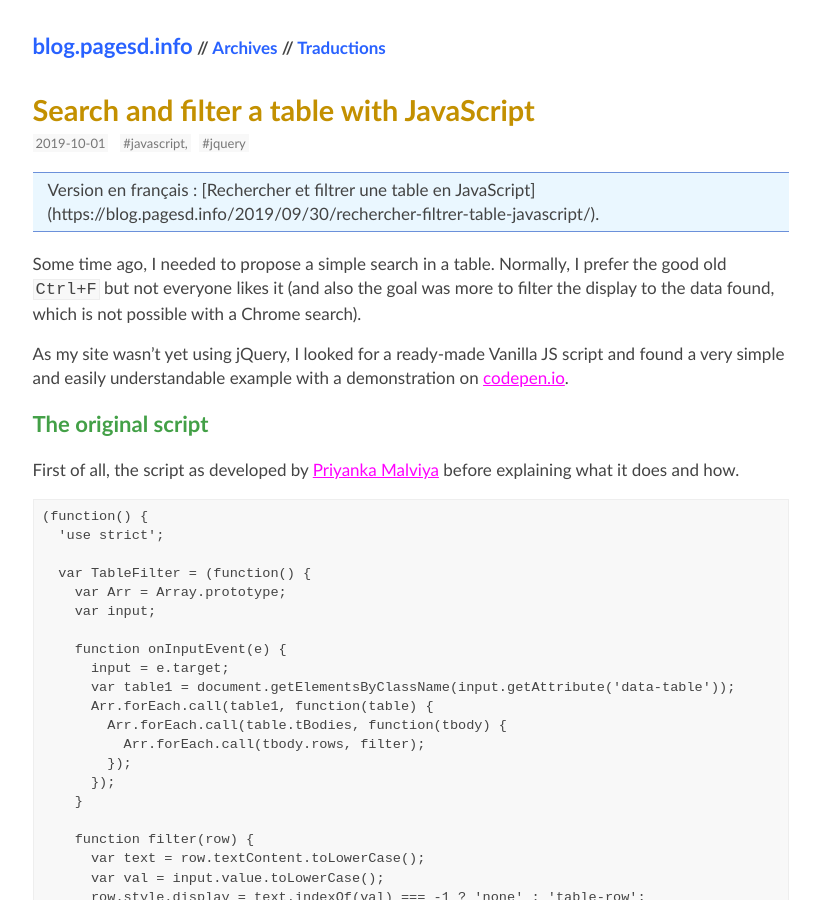
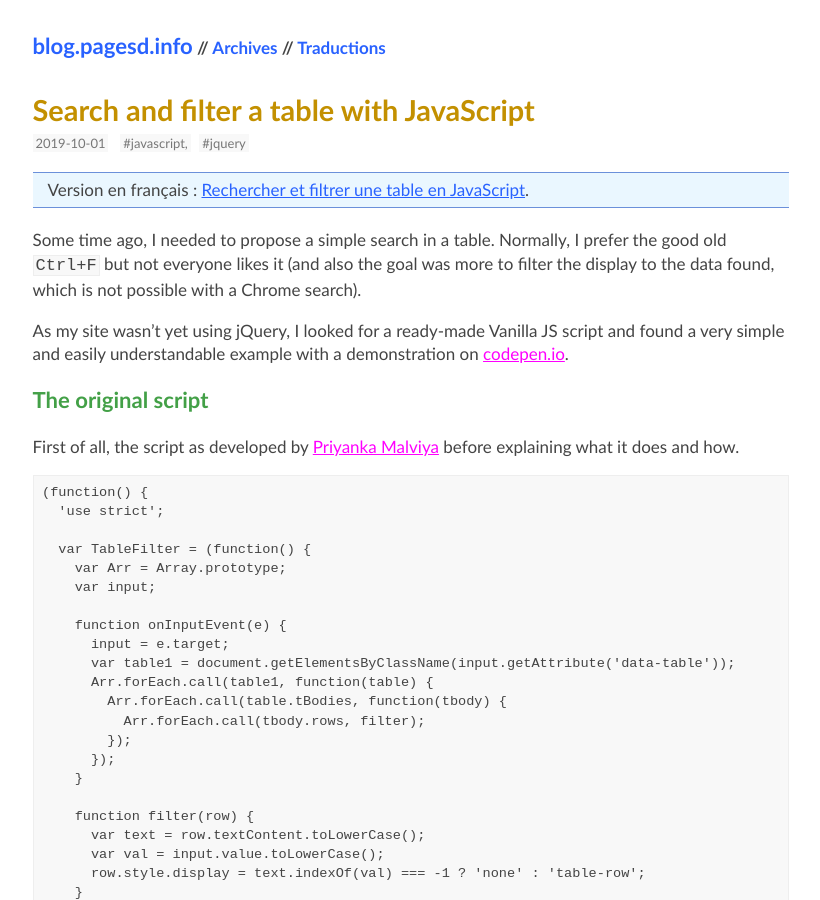
Before and after one commit to michelc/blog2, a Jekyll site: the page built from index.md, in a window 1280 px wide and 900 px high. Shown: the whole window, without its empty margins (10-830 px from the left). Built offline with Jekyll 4.4.1, drawn with Linux system fonts in a browser that asks for light colours.

Commit message:
Encart avec balise Liquid...

```diff
--- a/_posts/2019-09-30-rechercher-filtrer-table-javascript.md
+++ b/_posts/2019-09-30-rechercher-filtrer-table-javascript.md
@@ -5,11 +5,8 @@ tags: javascript, jquery
 title: "Rechercher et filtrer une table en JavaScript"
 ---
 
-<div class="encart">
-
-English version: [Search and filter a table with JavaScript](https://blog.pagesd.info/2019/10/01/search-filter-table-javascript/).
-
-</div>
+{:.encart}
+English version: [Search and filter a table with JavaScript]({% post_url 2019-10-01-search-filter-table-javascript %}).
 
 Il y a quelque temps, j'ai eu besoin de proposer une recherche simple dans un
 tableau. Normalement, je préfère le bon vieux `Ctrl+F` mais ça ne plaît pas à
--- a/_posts/2019-10-01-search-filter-table-javascript.md
+++ b/_posts/2019-10-01-search-filter-table-javascript.md
@@ -5,11 +5,8 @@ tags: javascript, jquery
 title: "Search and filter a table with JavaScript"
 ---
 
-<div class="encart">
-
-Version en français : [Rechercher et filtrer une table en JavaScript](https://blog.pagesd.info/2019/09/30/rechercher-filtrer-table-javascript/).
-
-</div>
+{:.encart}
+Version en français : [Rechercher et filtrer une table en JavaScript]({% post_url 2019-09-30-rechercher-filtrer-table-javascript %}).
 
 Some time ago, I needed to propose a simple search in a table. Normally, I
 prefer the good old `Ctrl+F` but not everyone likes it (and also the goal was
```
